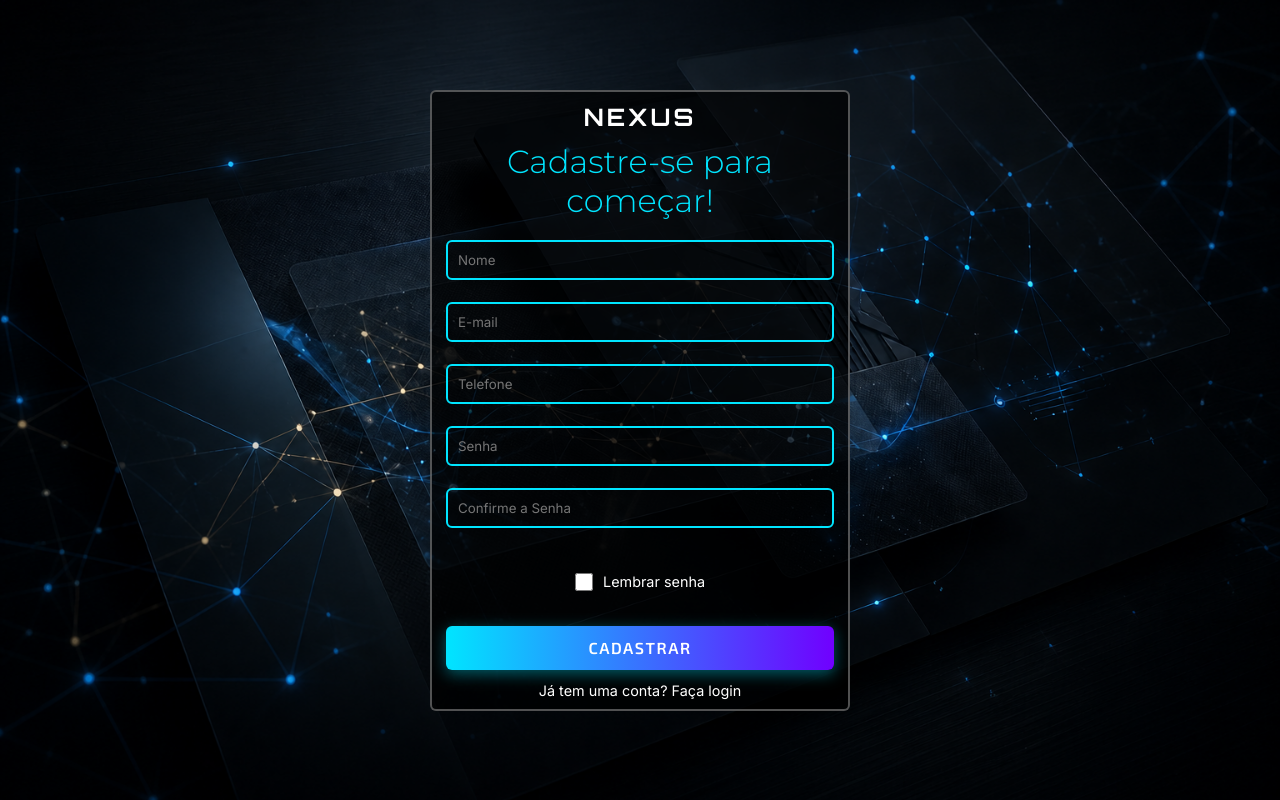
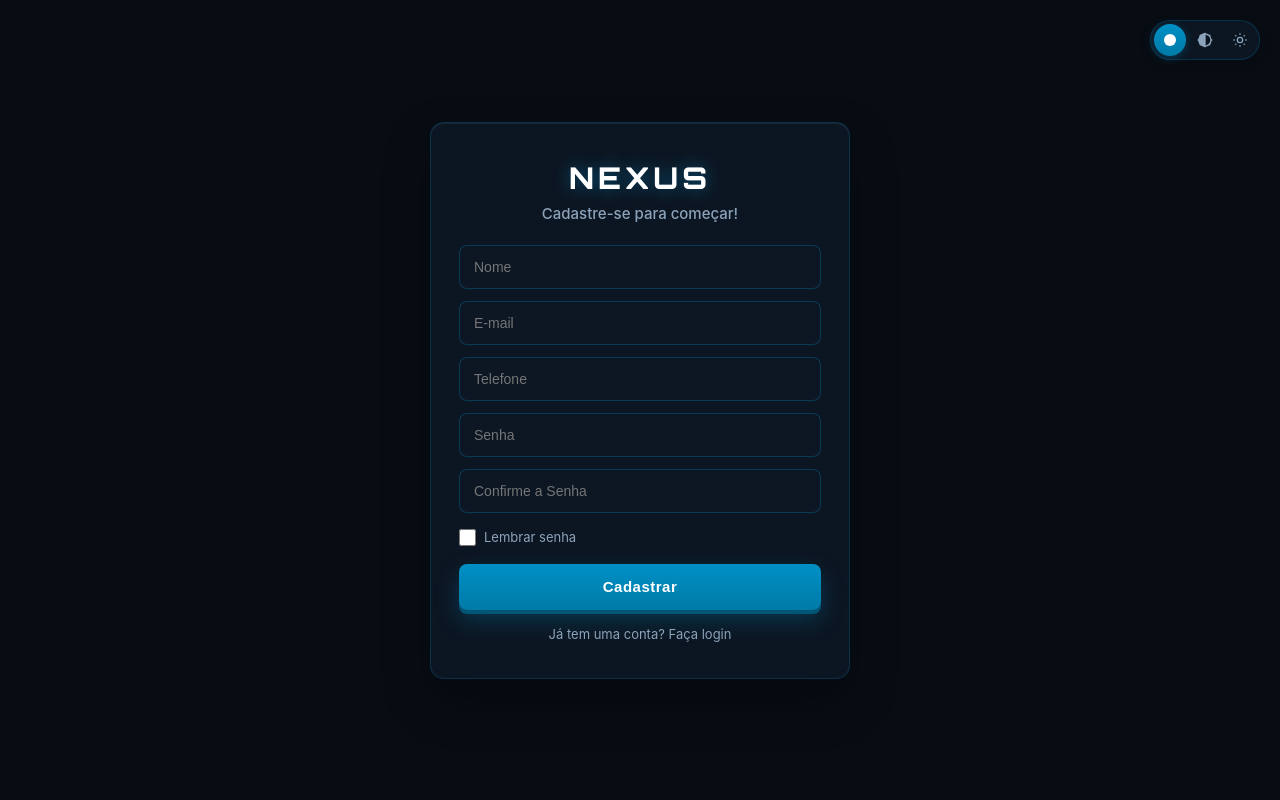
Before and after one commit to W1ll-Amorim/Sistema_agendamento, a FastAPI app: page /cadastro in a window 1280 px wide. Run offline with FastAPI, Linux system fonts and the light colour scheme.

Commit message:
feat(front): padroniza login e cadastro Cerulean 3D, aplica tema Steel Navy e corrige contraste

```diff
--- /dev/null
+++ b/static/css/login_cerulean.css
@@ -0,0 +1,176 @@
+@import url('https://fonts.googleapis.com/css2?family=Orbitron:wght@700;800;900&display=swap');
+
+:root, [data-theme="dark"] {
+    --bg-page: #080d14; --bg-card: rgba(14, 23, 36, 0.92);
+    --border-card: rgba(0, 123, 167, 0.28); --border-highlight: rgba(255, 255, 255, 0.08);
+    --text-primary: #f0f4f8; --text-muted: #8ca3ba;
+    --nexus-title: #ffffff; --nexus-glow: 0 0 16px rgba(0, 164, 228, 0.45);
+    --input-bg: #0d1724; --input-border: rgba(0, 123, 167, 0.35); --input-focus: #0090c5;
+    --btn-primary-bg: linear-gradient(180deg, #0090c5 0%, #007ba7 100%);
+    --btn-shadow: 0 4px 0 #005676, 0 10px 22px rgba(0, 123, 167, 0.35);
+    --btn-shadow-active: 0 2px 0 #005676, 0 4px 10px rgba(0, 123, 167, 0.25);
+    --link-color: #38bdf8;
+}
+
+[data-theme="medium"] {
+    --bg-page: #151e2c; --bg-card: rgba(26, 36, 52, 0.95);
+    --border-card: rgba(0, 144, 197, 0.35); --border-highlight: rgba(255, 255, 255, 0.12);
+    --text-primary: #ffffff; --text-muted: #a6b9cb;
+    --nexus-title: #ffffff; --nexus-glow: 0 0 14px rgba(56, 189, 248, 0.4);
+    --input-bg: #111a28; --input-border: rgba(0, 144, 197, 0.45); --input-focus: #00a4e4;
+    --btn-primary-bg: linear-gradient(180deg, #00a4e4 0%, #007ba7 100%);
+    --btn-shadow: 0 4px 0 #005b7d, 0 10px 22px rgba(0, 144, 197, 0.4);
+    --btn-shadow-active: 0 2px 0 #005b7d, 0 4px 10px rgba(0, 144, 197, 0.3);
+    --link-color: #60a5fa;
+}
+
+[data-theme="light"] {
+    --bg-page: #eef4f9; --bg-card: #ffffff;
+    --border-card: rgba(0, 123, 167, 0.22); --border-highlight: rgba(255, 255, 255, 0.85);
+    --text-primary: #0f172a; --text-muted: #51657a;
+    --nexus-title: #007ba7; --nexus-glow: none;
+    --input-bg: #f8fafc; --input-border: #cbd5e1; --input-focus: #007ba7;
+    --btn-primary-bg: linear-gradient(180deg, #0090c5 0%, #007ba7 100%);
+    --btn-shadow: 0 4px 0 #005676, 0 8px 18px rgba(0, 123, 167, 0.22);
+    --btn-shadow-active: 0 2px 0 #005676, 0 3px 8px rgba(0, 123, 167, 0.18);
+    --link-color: #0284c7;
+}
+
+* { box-sizing: border-box; margin: 0; padding: 0; }
+body {
+    min-height: 100vh;
+    display: flex;
+    align-items: center;
+    justify-content: center;
+    background: var(--bg-page);
+    font-family: -apple-system, BlinkMacSystemFont, "Segoe UI", Roboto, "Inter", sans-serif;
+    color: var(--text-primary);
+    padding: 24px 16px;
+    transition: background 0.25s ease;
+}
+
+/* Seletor Triplo em Cápsula com Ícones SVG */
+.theme-switcher {
+    position: fixed;
+    top: 20px;
+    right: 20px;
+    display: inline-flex;
+    align-items: center;
+    background: var(--bg-card);
+    border: 1px solid var(--border-card);
+    border-radius: 30px;
+    padding: 3px;
+    gap: 3px;
+    z-index: 100;
+    box-shadow: 0 4px 12px rgba(0, 0, 0, 0.2);
+}
+.theme-btn {
+    width: 32px;
+    height: 32px;
+    border-radius: 50%;
+    border: none;
+    background: transparent;
+    color: var(--text-muted);
+    cursor: pointer;
+    display: flex;
+    align-items: center;
+    justify-content: center;
+    transition: all 0.2s ease;
+}
+.theme-btn:hover { color: var(--text-primary); }
+.theme-btn.active {
+    background: var(--btn-primary-bg);
+    color: #ffffff;
+    box-shadow: 0 2px 8px rgba(0, 123, 167, 0.4);
+}
+.theme-btn svg { width: 16px; height: 16px; }
+
+/* Card Cerulean 3D para Login e Cadastro */
+.login_box, .cadastro_box {
+    width: 100%;
+    max-width: 420px;
+    background: var(--bg-card);
+    border: 1px solid var(--border-card);
+    border-radius: 14px;
+    padding: 36px 28px;
+    box-shadow: 0 22px 48px rgba(0, 0, 0, 0.32), inset 0 1px 0 var(--border-highlight);
+    backdrop-filter: blur(16px);
+    -webkit-backdrop-filter: blur(16px);
+}
+
+.login_box h2, .cadastro_box h2 {
+    font-family: 'Orbitron', -apple-system, sans-serif;
+    font-size: 30px;
+    font-weight: 800;
+    letter-spacing: 4px;
+    text-transform: uppercase;
+    text-align: center;
+    color: var(--nexus-title);
+    text-shadow: var(--nexus-glow);
+    margin-bottom: 8px;
+}
+
+.login_box h3, .cadastro_box h3 {
+    font-size: 15px;
+    font-weight: 500;
+    text-align: center;
+    color: var(--text-muted);
+    margin-bottom: 22px;
+}
+
+.login_box input:not([type="submit"]):not([type="checkbox"]),
+.cadastro_box input:not([type="submit"]):not([type="checkbox"]) {
+    width: 100%;
+    min-height: 44px;
+    padding: 0 14px;
+    background: var(--input-bg);
+    border: 1px solid var(--input-border);
+    border-radius: 8px;
+    color: var(--text-primary);
+    font-size: 14px;
+    outline: none;
+    margin-bottom: 12px;
+    transition: border-color 0.15s ease, box-shadow 0.15s ease;
+}
+.login_box input:focus, .cadastro_box input:focus {
+    border-color: var(--input-focus);
+    box-shadow: 0 0 0 3px rgba(0, 123, 167, 0.28);
+}
+
+.senha-container { position: relative; width: 100%; margin-bottom: 12px; }
+.senha-container input { margin-bottom: 0 !important; padding-right: 44px !important; }
+.toggle-senha {
+    position: absolute; right: 4px; top: 50%; transform: translateY(-50%);
+    width: 38px; height: 38px; display: flex; align-items: center; justify-content: center;
+    cursor: pointer; font-size: 15px; opacity: 0.7; user-select: none;
+}
+.toggle-senha:hover { opacity: 1; }
+
+.lembrar-container {
+    display: flex; align-items: center; gap: 8px; margin: 4px 0 18px;
+    font-size: 13px; color: var(--text-muted);
+}
+.lembrar-container input[type="checkbox"] {
+    width: 17px; height: 17px; accent-color: var(--input-focus); cursor: pointer;
+}
+.lembrar-container label { cursor: pointer; user-select: none; }
+
+.login_box input[type="submit"], .cadastro_box input[type="submit"] {
+    display: flex; justify-content: center; align-items: center;
+    width: 100%; min-height: 46px; border-radius: 8px; border: none;
+    font-size: 15px; font-weight: 700; letter-spacing: 0.5px; color: #ffffff;
+    background: var(--btn-primary-bg); box-shadow: var(--btn-shadow);
+    cursor: pointer; outline: none; margin-top: 4px; margin-bottom: 16px;
+    transition: transform 0.08s ease, box-shadow 0.08s ease, filter 0.15s ease;
+}
+.login_box input[type="submit"]:hover, .cadastro_box input[type="submit"]:hover { filter: brightness(1.06); }
+.login_box input[type="submit"]:active, .cadastro_box input[type="submit"]:active {
+    transform: translateY(2px); box-shadow: var(--btn-shadow-active);
+}
+
+.link-cadastro, .cadastro_box a {
+    display: block; text-align: center; font-size: 13px; color: var(--text-muted);
+    text-decoration: none; margin-top: 6px;
+}
+.link-cadastro span, .cadastro_box a span { color: var(--link-color); font-weight: 600; }
+.link-cadastro:hover span, .cadastro_box a:hover { text-decoration: underline; color: var(--link-color); }
--- a/static/js/cadastro.js
+++ b/static/js/cadastro.js
@@ -50,14 +50,13 @@ document.addEventListener("DOMContentLoaded", () => {
             }
 
             if (response.ok) {
-                alert("Cadastro realizado com sucesso!");
-                form.reset();
-                window.location.href = "/";
-                // 🔥 limpa o formulário
+                // 1. Mensagem simples e amigável ao usuário
+                alert("Cadastro realizado com sucesso! Redirecionando para o login...");
                 form.reset();
 
-                // redireciona
-                window.location.href = "/";
+                // 2. Conexão direta entre telas (mockup ou oficial)
+                const destinoLogin = window.location.pathname.includes('mockup') ? '/login-mockup' : '/';
+                window.location.href = destinoLogin;
             } else {
                 tratarErro(data);
             }
--- a/templates/cadastro.html
+++ b/templates/cadastro.html
@@ -1,12 +1,24 @@
 <!DOCTYPE html>
-<html lang="pt-BR">
+<html lang="pt-BR" data-theme="dark">
 <head>
     <meta charset="UTF-8">
     <meta name="viewport" content="width=device-width, initial-scale=1.0">
-    <link rel="stylesheet" href="{{ url_for('static', path='css/style.css') }}">
+    <link rel="stylesheet" href="{{ url_for('static', path='css/login_cerulean.css') }}">
     <title>Cadastro</title>
 </head>
 <body>
+    <!-- SELETOR DOS 3 TEMAS: DARK, MÉDIO E CLARO -->
+    <div class="theme-switcher">
+        <button id="btn-theme-dark" class="theme-btn active" onclick="setTheme('dark')" title="Escuro - Lua Completa">
+            <svg viewBox="0 0 24 24" fill="currentColor"><circle cx="12" cy="12" r="9"/></svg>
+        </button>
+        <button id="btn-theme-medium" class="theme-btn" onclick="setTheme('medium')" title="Médio - Lua com Sol">
+            <svg viewBox="0 0 24 24" fill="none" stroke="currentColor" stroke-width="2"><path d="M12 3a9 9 0 0 0 0 18V3z" fill="currentColor"/><circle cx="12" cy="12" r="9"/><line x1="12" y1="1" x2="12" y2="3"/><line x1="12" y1="21" x2="12" y2="23"/><line x1="4.22" y1="4.22" x2="5.64" y2="5.64"/><line x1="18.36" y1="18.36" x2="19.78" y2="19.78"/><line x1="1" y1="12" x2="3" y2="12"/><line x1="21" y1="12" x2="23" y2="12"/><line x1="4.22" y1="19.78" x2="5.64" y2="18.36"/><line x1="18.36" y1="5.64" x2="19.78" y2="4.22"/></svg>
+        </button>
+        <button id="btn-theme-light" class="theme-btn" onclick="setTheme('light')" title="Claro - Solzinho">
+            <svg viewBox="0 0 24 24" fill="none" stroke="currentColor" stroke-width="2"><circle cx="12" cy="12" r="4"/><path d="M12 2v2M12 20v2M4.93 4.93l1.41 1.41M17.66 17.66l1.41 1.41M2 12h2M20 12h2M6.34 17.66l-1.41 1.41M19.07 4.93l-1.41 1.41"/></svg>
+        </button>
+    </div>
 
     <div class="cadastro_box">
         <h2>Nexus</h2>
@@ -14,12 +26,11 @@
         <form id="cadastroForm">
             <h3>Cadastre-se para começar!</h3>
 
-    <input type="text" id="nome" name="nome" placeholder="Nome" required><br>
-    <input type="email" id="email" name="email" placeholder="E-mail" required><br>
-    <input type="telefone" id="telefone" name="telefone" placeholder="Telefone" required><br>
-    <input type="password" id="senha" name="senha" placeholder="Senha" required><br>
-
-    <input type="password" id="confirmar_senha" name="confirmar_senha" placeholder="Confirme a Senha" required><br>
+            <input type="text" id="nome" name="nome" placeholder="Nome" required>
+            <input type="email" id="email" name="email" placeholder="E-mail" required>
+            <input type="tel" id="telefone" name="telefone" placeholder="Telefone" required>
+            <input type="password" id="senha" name="senha" placeholder="Senha" required>
+            <input type="password" id="confirmar_senha" name="confirmar_senha" placeholder="Confirme a Senha" required>
 
             <div class="lembrar-container">
                 <input type="checkbox" id="remember">
@@ -29,11 +40,21 @@
             <input type="submit" value="Cadastrar">
         </form>
 
-<!-- JS separado -->
-<script src="/static/js/cadastro.js"></script>
-
         <a href="/">Já tem uma conta? Faça login</a>
     </div>
 
+    <script src="/static/js/cadastro.js"></script>
+    <script>
+        function setTheme(theme) {
+            document.documentElement.setAttribute('data-theme', theme);
+            document.querySelectorAll('.theme-btn').forEach(btn => btn.classList.remove('active'));
+            const activeBtn = document.getElementById(`btn-theme-${theme}`);
+            if (activeBtn) activeBtn.classList.add('active');
+            localStorage.setItem('cerulean_theme', theme);
+        }
+
+        const savedTheme = localStorage.getItem('cerulean_theme') || 'dark';
+        setTheme(savedTheme);
+    </script>
 </body>
 </html>
```
Also changed, not shown: static/css/kanban_theme.css (+30 -30 lines), templates/index.html (+34 -3 lines), templates/telainicial.html (+48 -42 lines), 1 other file. Lines whose indentation alone changed are shown as unchanged.
